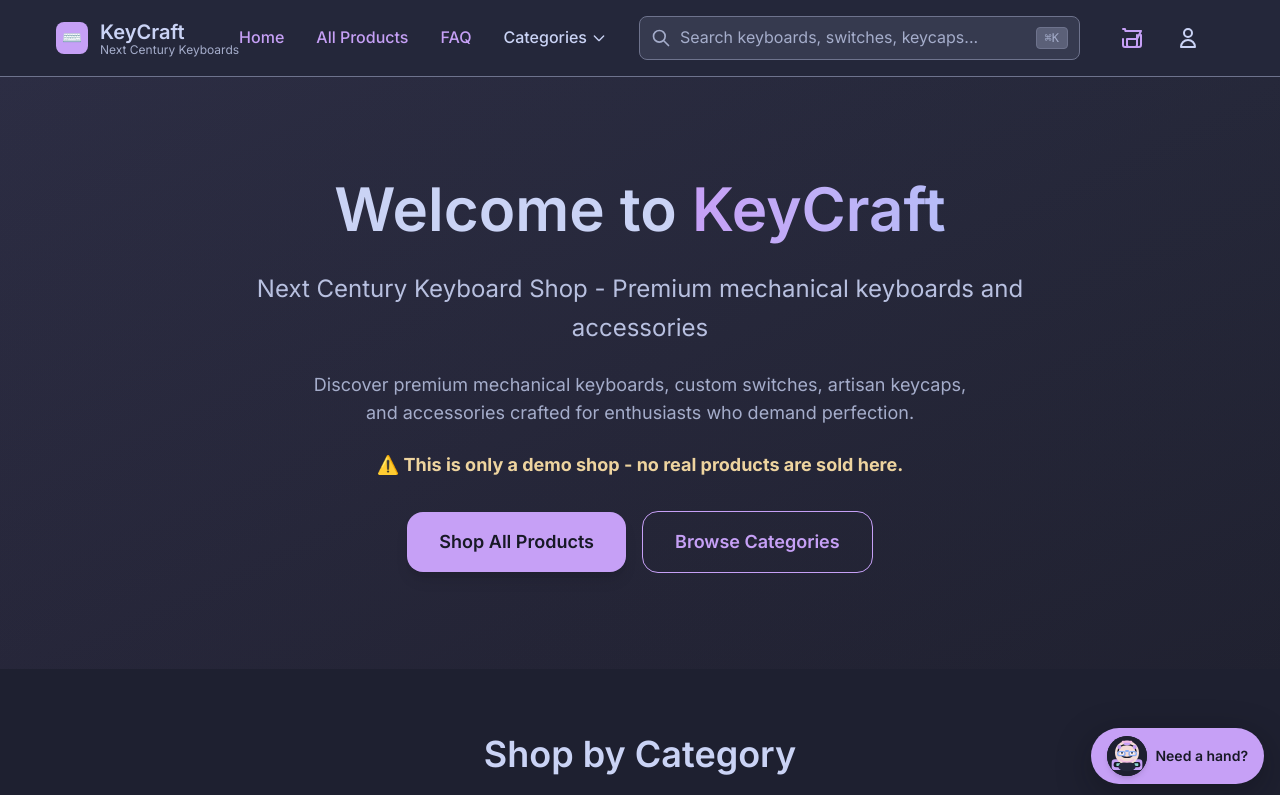
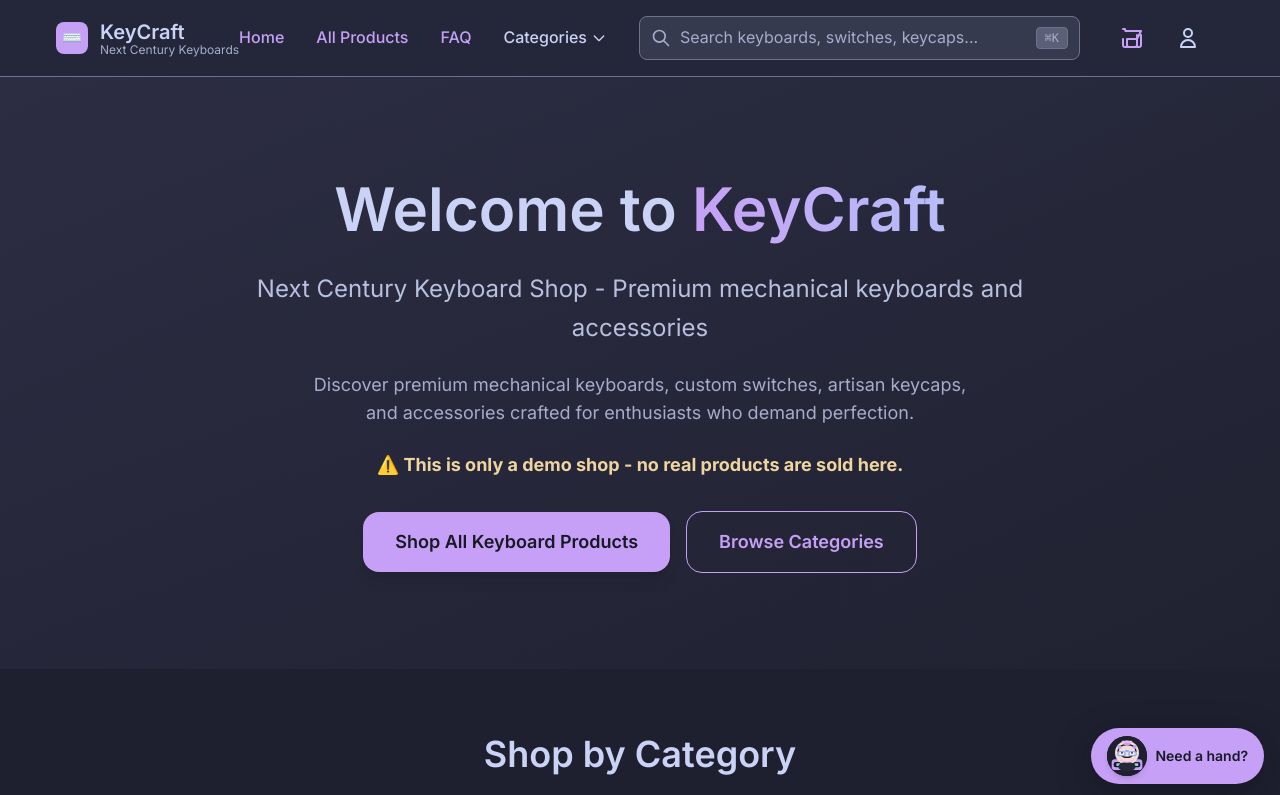
Before and after one commit to codingfragments/svelte_shop, a SvelteKit app: page / in a window 1280 px wide. Shown: the top 795 px of the page. Built offline with nearby package versions, Linux system fonts and the light colour scheme.

Commit message:
changed checkout page (#14)
* changed checkout page

* added

```diff
--- a/src/routes/+page.svelte
+++ b/src/routes/+page.svelte
@@ -62,7 +62,7 @@
 					href="/products"
 					class="rounded-2xl bg-primary px-8 py-4 text-lg font-semibold text-crust shadow-lg transition-colors hover:bg-secondary hover:shadow-xl"
 				>
-					<span class="text-crust">Shop All Products</span>
+					<span class="text-crust">Shop All Keyboard Products</span>
 				</a>
 				<a
 					href="#categories"
--- a/src/routes/checkout/+page.svelte
+++ b/src/routes/checkout/+page.svelte
@@ -19,7 +19,7 @@
 	}
 
 	const steps = [
-		{ number: 1, title: 'Shipping Info', description: 'Enter your address details' },
+		{ number: 1, title: 'Shipping Details', description: 'Enter your address details' },
 		{ number: 2, title: 'Review Order', description: 'Confirm your items and shipping' },
 		{ number: 3, title: 'Payment', description: 'Enter payment information' }
 	];
@@ -38,7 +38,7 @@
 		<!-- Header -->
 		<div class="mb-8">
 			<h1 class="text-text-primary mb-2 text-3xl font-bold">Checkout</h1>
-			<p class="text-text-muted">Complete your order in a few simple steps</p>
+			<p class="text-text-muted">Complete this order in a few simple steps</p>
 		</div>
 
 		<!-- Progress Steps -->
```
